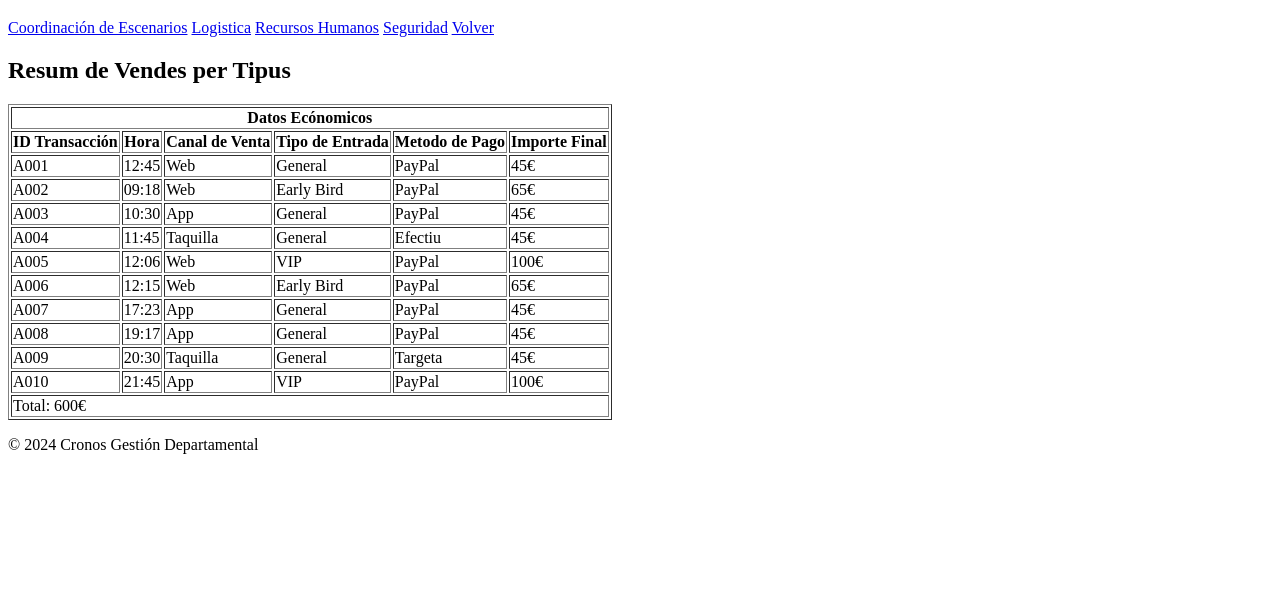
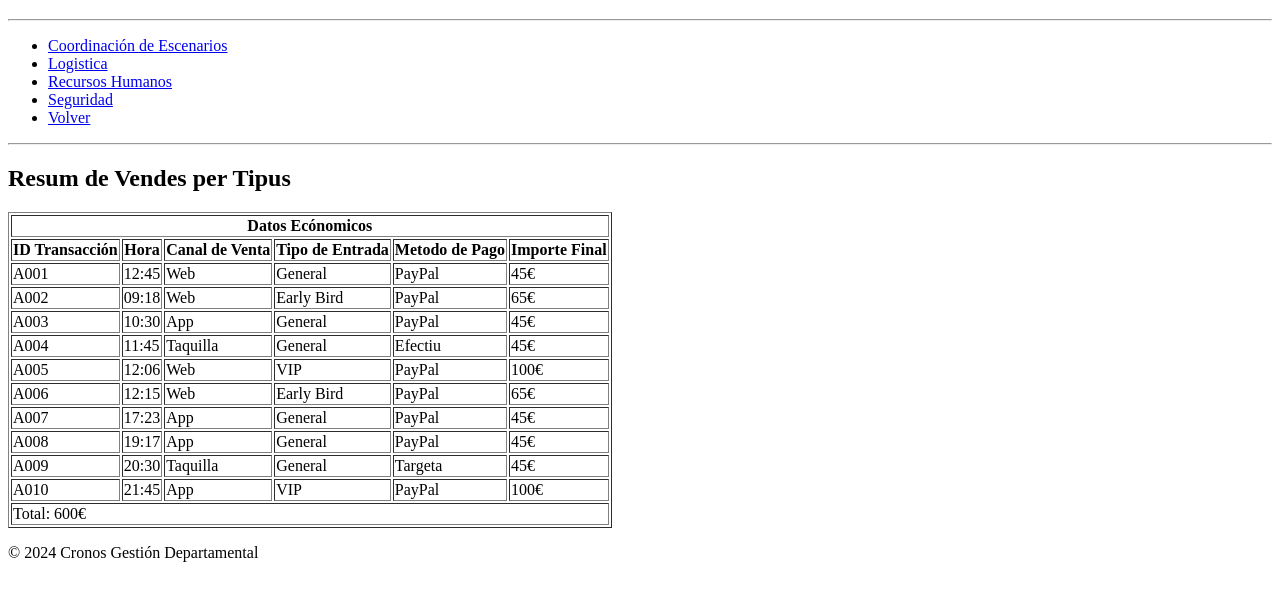
Before and after one commit to VillalobosBrandon-web/Grup6_ASIX-DAW_PJ3_A09_CronosGestioDepartamental, a plain HTML site: page SeccionsRols/Ticketing_IkerHerraez.html in a window 1280 px wide. Shown: the part 61-662 px from the top of the page. Drawn offline with Linux system fonts and the light colour scheme.

Commit message:
nav arreglado

```diff
--- a/SeccionsRols/Ticketing_IkerHerraez.html
+++ b/SeccionsRols/Ticketing_IkerHerraez.html
@@ -7,13 +7,19 @@
 </head>
 <body>
     <header> <h1>Ticketing</h1> </header>
+
+<hr>
     <nav>
-        <a href="CoordinacioEscenaris_AdrianMacias.html">Coordinación de Escenarios</a>
-        <a href="DepartamentLogistica_SergiGarcia.html">Logistica</a>
-        <a href="DepartamentRRHH_OriolVargas.html">Recursos Humanos</a>
-        <a href="DepartamentSeguretat_AlexeiLopez.html">Seguridad</a>
-        <a href="../index.html">Volver</a>
+        <ul>
+            <li><a href="CoordinacioEscenaris_AdrianMacias.html">Coordinación de Escenarios</a></li>
+            <li><a href="DepartamentLogistica_SergiGarcia.html">Logistica</a></li>
+            <li><a href="DepartamentRRHH_OriolVargas.html">Recursos Humanos</a></li>
+            <li><a href="DepartamentSeguretat_AlexeiLopez.html">Seguridad</a></li>
+            <li><a href="../index.html">Volver</a></li>
+        </ul>
     </nav>
+</hr>
+<hr>
     <main>
         <section>
             <h2>Resum de Vendes per Tipus</h2>
@@ -122,6 +128,7 @@
                 </tfoot>
             </table>
         </section>
+</hr>
     </main>
     <footer>
         <p>&copy; 2024 Cronos Gestión Departamental</p>
```
